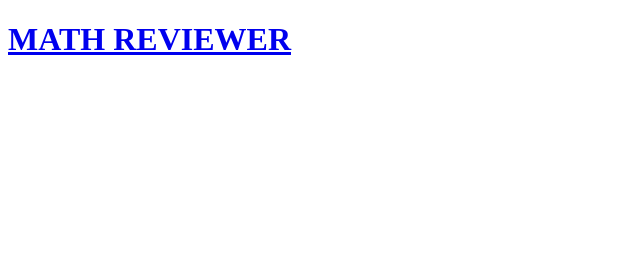
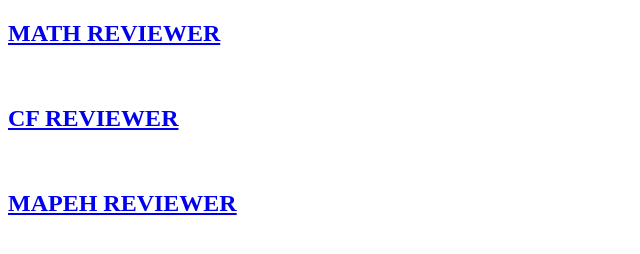
Before and after one commit to JohnGabrielDStaRomana/examsexperiment, a plain HTML site: page math.html in a window 1280 px wide. Shown: the whole page, without its empty margins (0-640 px from the left). Drawn offline with Linux system fonts and the light colour scheme.

Commit message:
Update math.html

```diff
--- a/math.html
+++ b/math.html
@@ -1,6 +1,12 @@
 <!DOCTYPE html>
 <html>
 <head><title>Math</title></head>
-<body><h1><a href="https://docs.google.com/document/d/1gaj_EUkfIkvAe-jbM_VnGbvmH7qqbP4fWtm6pnA5al4/edit?usp=sharing">MATH REVIEWER</a>
-</h1></body>
+<body><center></center><h2><a href="https://docs.google.com/document/d/1gaj_EUkfIkvAe-jbM_VnGbvmH7qqbP4fWtm6pnA5al4/edit?usp=sharing">MATH REVIEWER</a>
+</h2></center></body>
+<br>
+<body><center></center><h2><a href="https://docs.google.com/document/d/1ta3iw0ZVrLIQV_zYc5FulAKnJYjJ8DrhOI2Wv4PIEl0/edit?usp=sharing">CF REVIEWER</a>
+</h2></center></body>
+<br>
+<body><center></center><h2><a href="https://docs.google.com/document/d/10mrwJXoDxhFbWCmYfZQKN4sv0OSwlbZ3n4tQZSX8yA8/edit?usp=sharing">MAPEH REVIEWER</a>
+</h2></center></body>
 </html>
```
